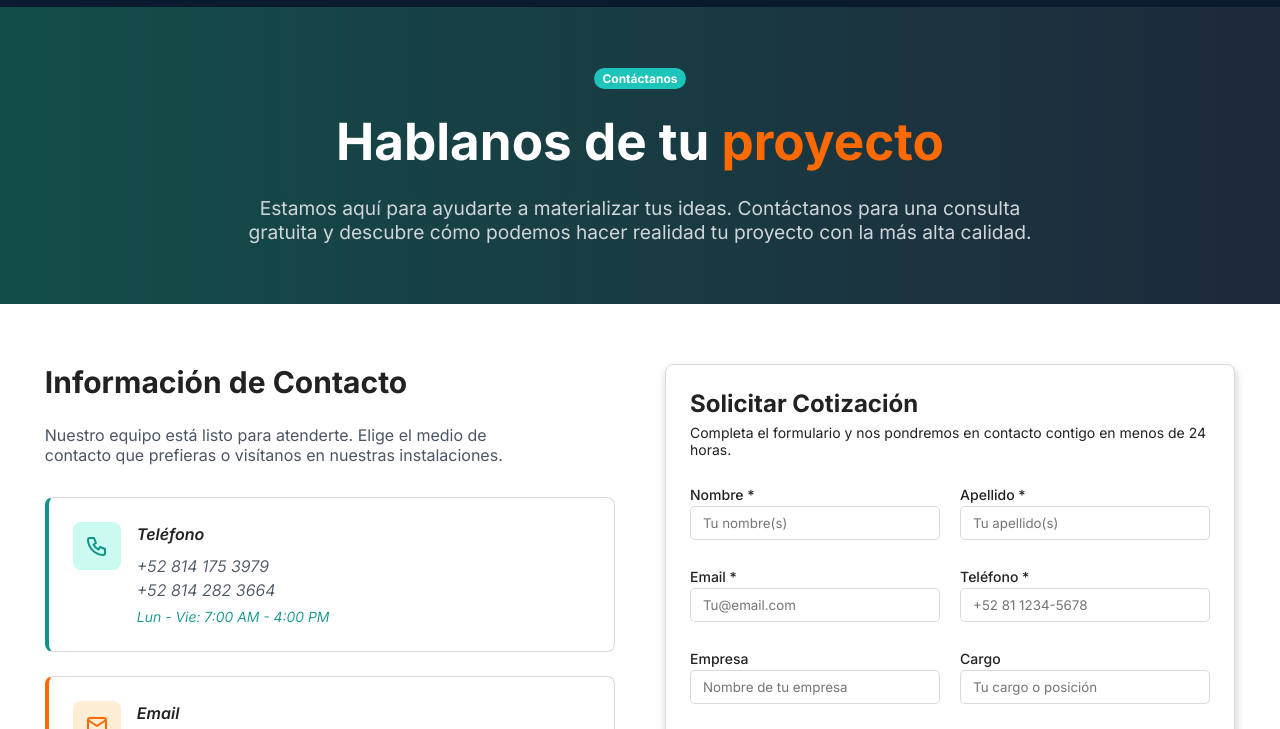
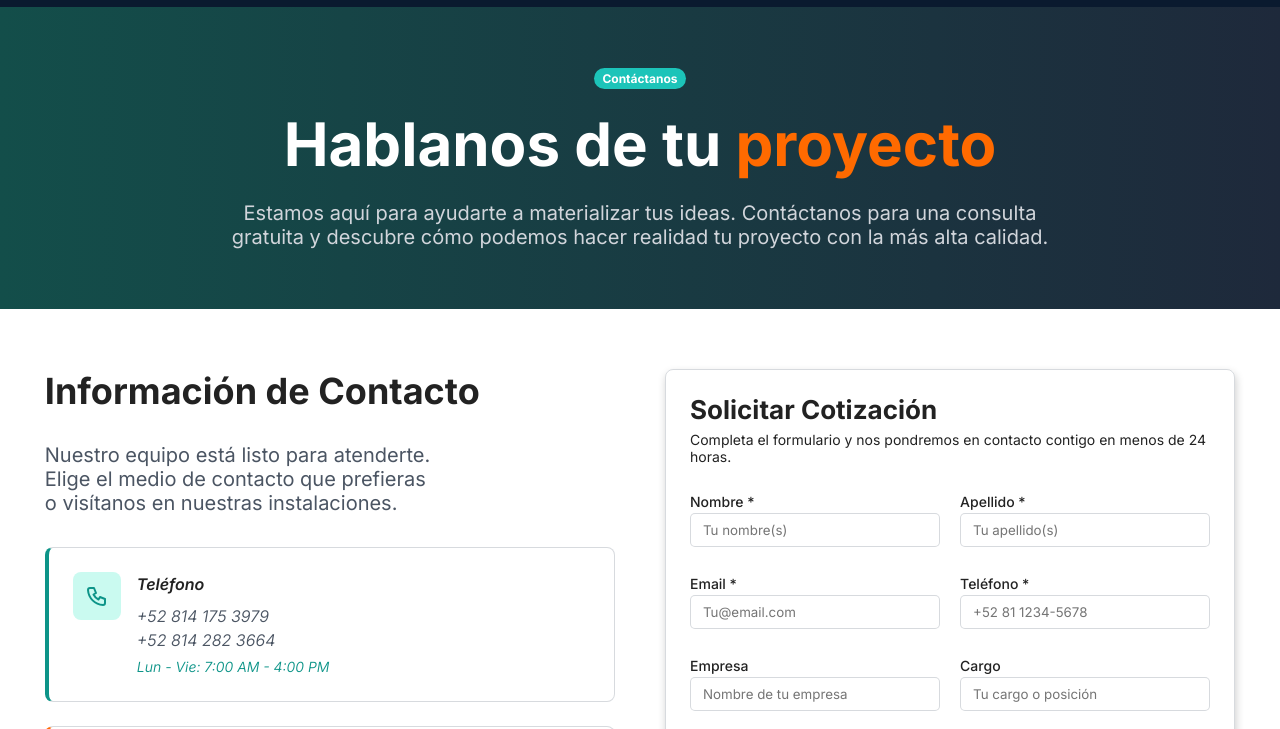
Before and after one commit to alexxbar-dev/print-makers-3d-website, an Eleventy site: page src/pages/contacto.njk in a window 1280 px wide. Shown: the part 58-787 px from the top of the page. Built offline with nearby package versions, Linux system fonts and the light colour scheme; Eleventy itself is replaced by a stand-in of ours; files that its build step writes are made by us from their sources.

Commit message:
refactor(ui): unify typography using CSS variables
- Define global typography tokens (font-family, scale, weights).
- Replace hardcoded values with component-level variables.
- Adjust text-balance to enhance readability.

```diff
--- a/src/_includes/components/hero.njk
+++ b/src/_includes/components/hero.njk
@@ -7,7 +7,7 @@
       <h1 class="hero__title">
         {{ hero.title | safe }}
       </h1>
-      <p class="hero__description hero__description--{{ modifier }}">
+      <p class="hero__description">
         {{ hero.description | safe }}
       </p>
 
--- a/src/styles/components/hero.css
+++ b/src/styles/components/hero.css
@@ -1,3 +1,10 @@
+
+:root {
+  /*hero principal*/
+  --fs-h1: clamp(3.6rem, 4vw + 1rem, 6rem);
+}
+
+
 /* seccion hero */
 .hero {
   padding-block: var(--padding-block-global);
@@ -49,6 +56,7 @@
   border-radius: 999px;
   font-weight: bold;
   transition: background-color 0.3s ease;
+  text-align: left;
 }
 
 .hero__badge--contacto {
@@ -60,8 +68,8 @@
 }
 
 .hero__title {
-  font-size: clamp(3.3rem, 4vw, 6rem); /* componente */
-  line-height: 1.2;
+  font-size: var(--fs-h1);
+  line-height: 1.1;
   margin: 2.4rem 0 0 0;
   text-wrap: balance;
 }
@@ -75,7 +83,7 @@
 }
 
  .hero__description {
-  font-size: clamp(1.5rem, 1.5vw, 2rem); /* componente */
+  font-size: var(--fs-descr-section);
   margin: 2.4rem auto 0 auto;
   color: #d1d5db; /* variable de componente */
   text-wrap: balance;
--- a/src/styles/global.css
+++ b/src/styles/global.css
@@ -22,7 +22,16 @@
   --font-size-global: 1.6rem;
   --font-size-logo: 2rem;
   --font-size-buttons: 1.4rem;
-  --font-size-section-title: 3.6rem;
+
+  /* Titulares de secciones */
+  --fs-h2: clamp(2.8rem, 2.5vw + 1rem, 3.6rem);
+  /* Subtítulos */
+  --fs-h3-lg: clamp(2.2rem, 1.2vw + 1.4rem, 2.8rem);
+  --fs-h3-md: clamp(2rem, 1.1vw + 1.2rem, 2.6rem);
+  --fs-h4: clamp(2rem, 1vw + 1.2rem, 2.4rem);
+
+  /* Descripciones de secciones */
+   --fs-descr-section: clamp(1.8rem, 1.2vw + 0.9rem, 2rem);
 }
 
 /* Espaciado */
@@ -104,6 +113,7 @@ body {
   transform: scale(1.03);
 }
 
+
 /* layout global de secciones */
 .section__outer{
   padding-block: var(--padding-block-global);
@@ -126,14 +136,14 @@ body {
 }
 
 .section__text h2 {
-  font-size: var(--font-size-section-title);
+  font-size: var(--fs-h2);
   margin-top: 0;
   margin-bottom: 1.5rem;
   color: var(--color-font-section);
 }
 
 .section__text p {
-  font-size: 2rem;
+  font-size: var(--fs-descr-section);
   color: var(--color-font-section-p);
   max-width: 85rem;
   margin: 0 auto 3rem auto;
--- a/src/styles/pages/contacto.css
+++ b/src/styles/pages/contacto.css
@@ -23,14 +23,13 @@
 
 .data-contact__text h2 {
     margin-top: 0;
-    font-size: 3rem;
+    font-size: var(--fs-h2);
 }
 
 .data-contact__text p {
-    font-size: 1.6rem;
+    font-size: var(--fs-descr-section);
     margin-top: 0;
     margin-bottom: 3.2rem;
-
     color: var(--color-font-p);
     text-wrap: balance;
 }
@@ -44,7 +43,6 @@
     display: flex;
     flex-wrap: wrap;
     border: 1px solid var(--color-border-grey);
-
     margin-bottom: 2.4rem;
     border-radius: 0.8rem;
     padding: 2.4rem;
@@ -152,7 +150,7 @@ p.data-contact__item-text-whatsapp {
 
 .data-contact__form-text h3{
     margin: 0;
-    font-size: 2.4rem;
+    font-size: var(--fs-h3-md);
 }
 
 .data-contact__form-text p {
```
Also changed, not shown: src/styles/pages/diseno-3d-personalizado.css (+9 -5 lines), src/styles/pages/servicios-industriales.css (+7 -8 lines).
